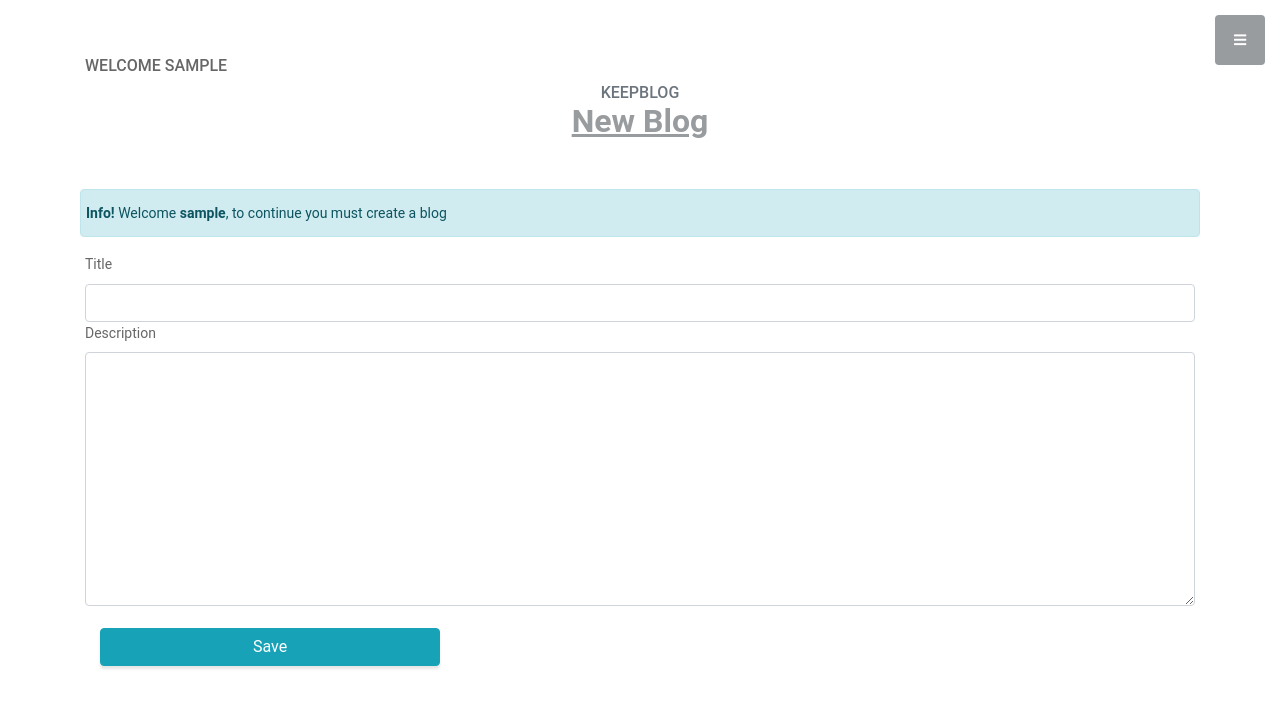
After one commit to MichaelNode/Python-Entrega, a Django app: page /new-blog in a window 1280 px wide. The commit adds this page. Shown: the top 708 px of the page. Run offline with Django 3.2, Linux system fonts and the light colour scheme; the visitor is signed in with stand-in values (Sample User, id 1); data that the repository does not hold is empty; some libraries are stand-ins or nearby versions.

Commit message:
fix commit

```diff
--- a/BlogWeb/settings.py
+++ b/BlogWeb/settings.py
@@ -139,3 +139,5 @@ MEDIA_URL = '/uploads/'
 REST_FRAMEWORK = {
     'DEFAULT_FILTER_BACKENDS': ('django_filters.rest_framework.DjangoFilterBackend',)
 }
+
+URL_CUSTOM = 'http://localhost:8000/blogs/'
--- a/Template/Master.html
+++ b/Template/Master.html
@@ -50,6 +50,9 @@
           </li>
         {% else %}
           <li class="sidebar-nav-item">
+            <a class="js-scroll-trigger" href="{% url 'new-blog' %}">New Blog</a>
+          </li>
+          <li class="sidebar-nav-item">
             <a class="js-scroll-trigger" href="{% url 'new-post' %}">New Post</a>
           </li>
           <li class="sidebar-nav-item">
--- a/user/views.py
+++ b/user/views.py
@@ -52,6 +52,6 @@ class SignInView(View):
             new_user.save()
             messages.success(request, 'User registered successfully!')
             login_user_in_django(request, new_user)
-            welcome_url = request.GET.get('next', 'home')
+            welcome_url = request.GET.get('next', 'new-blog')
             return redirect(welcome_url)
         return render(request, 'users/signin.html', {'form': form})
--- a/web/forms.py
+++ b/web/forms.py
@@ -9,6 +9,11 @@ class BlogForm(forms.ModelForm):
             'title',
             'description'
         ]
+
+        widgets = {
+            'title': forms.TextInput(attrs={'class': 'form-control', 'required': ''}),
+            'description': forms.Textarea(attrs={'class': 'form-control', 'required': ''})
+        }
 
 class PostForm(forms.ModelForm):
 
--- a/web/models.py
+++ b/web/models.py
@@ -1,5 +1,6 @@
 from django.db import models
 from django.contrib.auth.models import User
+from django.conf import settings
 
 # Create your models here.
 
@@ -28,7 +29,7 @@ class Blog(models.Model):
         return '{0} ({1})'.format(self.title, self.author)
 
     def get_absolute_url(self):
-        return 'http://localhost:8000/blogs/{0}'.format( self.author)
+        return '{0}{1}'.format(settings.URL_CUSTOM, self.author)
 
 class Post(models.Model):
 
--- /dev/null
+++ b/web/templates/blog/blog_form.html
@@ -0,0 +1,31 @@
+{% extends "Master.html" %}
+{% block content_site %}
+{% load staticfiles %}
+ <div class="content-section-heading text-center">
+          <h3 class="text-secondary mb-0">KeepBlog</h3>
+          <h2 class="mb-5">New Blog</h2>
+ </div>
+
+<form method="post">
+	{% csrf_token %}
+  <div class="form-row">
+      {% if blog == 0 %}
+      <div class="alert alert-info col-md-12">
+        <strong>Info!</strong> Welcome <strong>{{ user.username }}</strong>, to continue you must create a blog
+      </div>
+      {% endif %}
+      <div class="col-md-12">
+          <label >Title</label>
+	        {{ form.title }}
+      </div>
+      <div class="col-md-12">
+        <label >Description</label>
+        {{ form.description }}
+      </div>
+  </div>
+    <br>
+    <div class="col-md-4">
+        <button type="submit" class="btn btn-info text-center">Save</button>
+    </div>
+</form>
+{% endblock %}
--- a/web/urls.py
+++ b/web/urls.py
@@ -6,5 +6,6 @@ urlpatterns = [
     path('blogs', BlogListView.as_view(), name='blogs'),
     path('blogs/<user>', PostListUserView.as_view(), name='post-list'),
     path('blogs/<user>/<int:pk>', postDetailView.as_view(), name='post-details'),
+    path('new-blog', BlogCreationView.as_view(), name='new-blog'),
     path('new-post', postCreationView.as_view(), name='new-post')
 ]
--- a/web/views.py
+++ b/web/views.py
@@ -37,6 +37,27 @@ class BlogCreationView(CreateView):
 
     model = Blog
     template_name = 'blog/blog_form.html'
+    form_class = BlogForm
+
+    @method_decorator(login_required)
+    def get(self, request):
+        form = BlogForm()
+        try:
+            blog = Blog.objects.filter(author=request.user).count()
+            return render(request, 'blog/blog_form.html', {'form': form,'blog': blog})
+        except Blog.DoesNotExist:
+            return render(request, 'blog/blog_form.html', {'form': form})
+
+    @method_decorator(login_required)
+    def post(self, request):
+        author = Blog(author=request.user)
+        form = BlogForm(request.POST, instance=author)
+        if form.is_valid():
+            new_blog = form.save()
+            messages.success(request, 'Ad {0} created successfully!'.format(new_blog.title))
+            welcome_url = request.GET.get('next', 'home')
+            return redirect(welcome_url)
+        return render(request, 'blog/blog_form.html', {'form': form})
 
 
 class PostListView(ListView):
@@ -90,12 +111,18 @@ class postCreationView(CreateView):
     @method_decorator(login_required)
     def get(self, request):
         form = PostForm()
-        return render(request, 'post/post_form.html', {'form': form})
+        blog = Blog.objects.filter(author=request.user).count()
+        if blog == 0:
+            url_err = request.GET.get('next', 'new-blog')
+            return redirect(url_err)
+        else:
+            return render(request, 'post/post_form.html', {'form': form})
 
     @method_decorator(login_required)
     def post(self, request):
         try:
-            blog_id = Blog.objects.get(author=request.user)
+            blog_id = Blog.objects.filter(author=request.user).last()
+            print(blog_id)
             new_post = Post(author=request.user, blog_id=blog_id)
             form = PostForm(request.POST, request.FILES, instance=new_post)
             if form.is_valid():
```
Also changed, not shown: api/serializers.py (deleted, +0 -38 lines), api/serializers_user.py (+13 -2 lines), api/views.py (+7 -2 lines), content/COMPROBANTE SII.jpg (added).
